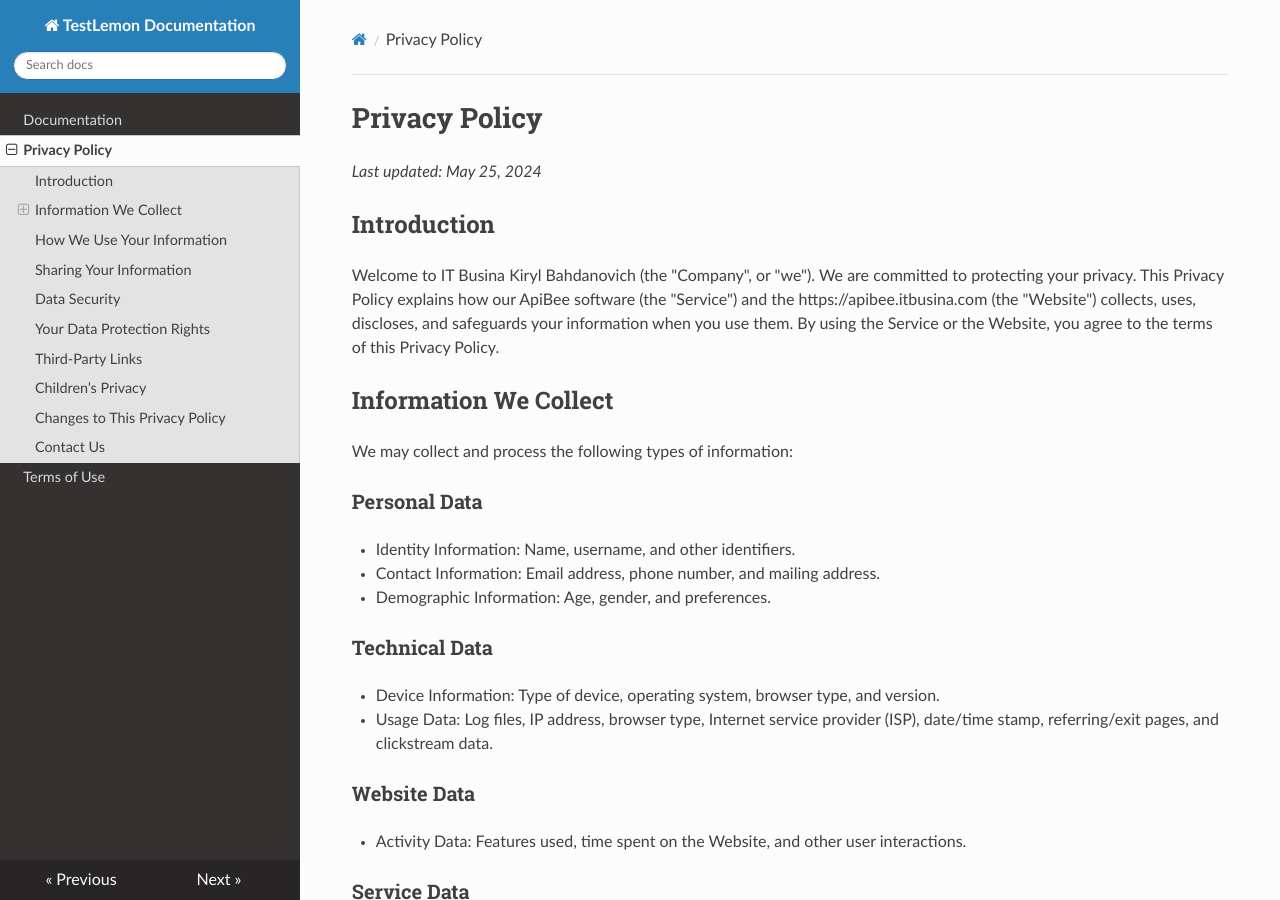
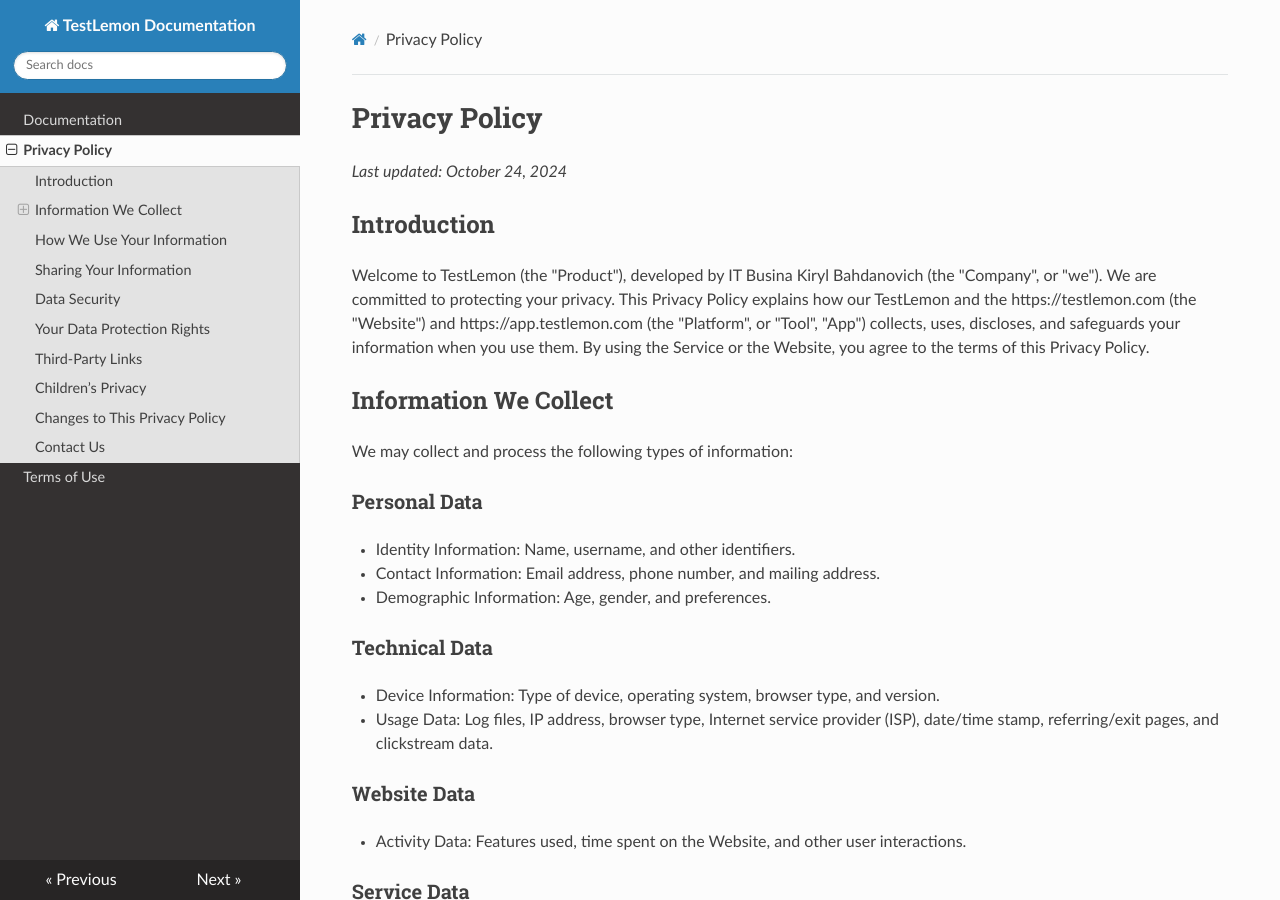
Before and after one commit to itbusina/testlemon-docs, an MkDocs documentation site: the page built from docs/docs/privacy-policy.md, in a window 1280 px wide and 900 px high. Built offline with MkDocs 1.6.1, drawn with Linux system fonts in a browser that asks for light colours; nearby versions of some CDN libraries.

Commit message:
replaced apibee with testlemon

```diff
--- a/docs/docs/privacy-policy.md
+++ b/docs/docs/privacy-policy.md
@@ -1,9 +1,9 @@
 # Privacy Policy
-_Last updated: May 25, 2024_
+_Last updated: October 24, 2024_
 
 ## Introduction
 
-Welcome to IT Busina Kiryl Bahdanovich (the "Company", or "we"). We are committed to protecting your privacy. This Privacy Policy explains how our ApiBee software (the "Service") and the https://apibee.itbusina.com (the "Website") collects, uses, discloses, and safeguards your information when you use them. By using the Service or the Website, you agree to the terms of this Privacy Policy.
+Welcome to TestLemon (the "Product"), developed by IT Busina Kiryl Bahdanovich (the "Company", or "we"). We are committed to protecting your privacy. This Privacy Policy explains how our TestLemon and the https://testlemon.com (the "Website") and https://app.testlemon.com (the "Platform", or "Tool", "App") collects, uses, discloses, and safeguards your information when you use them. By using the Service or the Website, you agree to the terms of this Privacy Policy.
 
 ## Information We Collect
 We may collect and process the following types of information:
--- a/src/examples/test-sentiments.yaml
+++ b/src/examples/test-sentiments.yaml
@@ -2,6 +2,6 @@ name: Sentiments test collection
 requests:
 - url: https://newsapi.org/v2/top-headlines?country=us&apiKey=4586b1b10d094371b2d7f6456b7b3e02&pageSize=1
   headers:
-    - 'User-Agent: portal.apibee.itbusina.com'
+    - 'User-Agent: testlemon.com'
   validators:
   - sentiment: neutral
```
Also changed, not shown: docs/docs/index.md (+2 -2 lines), docs/docs/terms-of-use.md (+1 -1 lines), readme.md.
